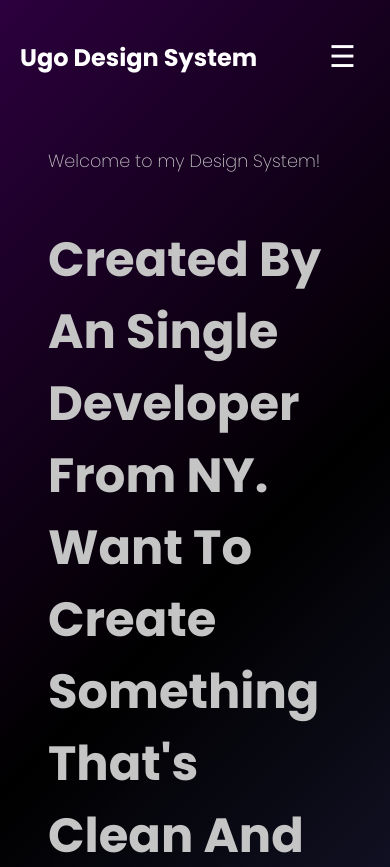
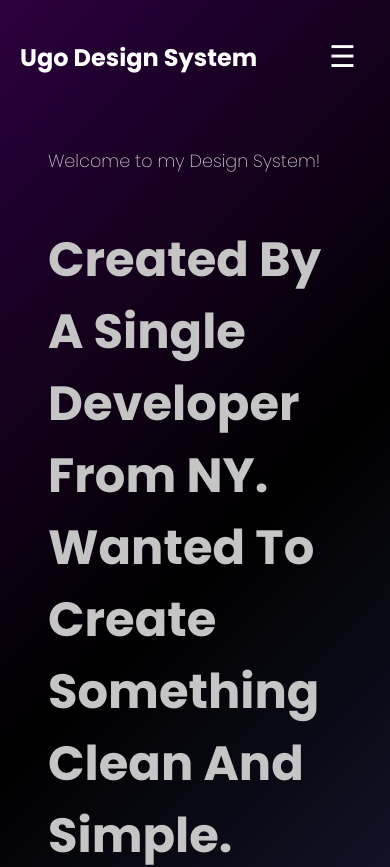
Before and after one commit to Renzzo98/UgoDesignSystem, a React (Create React App) app: page / in a window 390 px wide. Shown: the top 867 px of the page. Built offline with nearby package versions, Linux system fonts and the light colour scheme.

Commit message:
testing mobile view for sideNav scroll

```diff
--- a/src/constants/textContent.ts
+++ b/src/constants/textContent.ts
@@ -1,5 +1,3 @@
-// Need to replace this with an API
-
 export const navigationBar = {
     title: "Ugo Design System",
     navList: [
@@ -10,7 +8,7 @@ export const navigationBar = {
 }
 
 export const explorePage = {
-    header: "Created by an single developer from NY.\n Want to create something that's clean and simple",
+    header: "Created By A Single Developer From NY. Wanted To Create Something Clean And Simple.",
     subHeader: "Welcome to my Design System!",
 
 }
--- a/src/layout/SideNavLayout/SideNavLayout.css
+++ b/src/layout/SideNavLayout/SideNavLayout.css
@@ -31,10 +31,11 @@
 
     .sideNav.mobile {
         width: 120%;
+        height: 3rem;
         display: flex;
         flex-direction: row;
         align-items: center;
-        overflow: scroll;
+        overflow-y: scroll;
         scrollbar-width: none;
         gap: 6rem;
         margin: 0rem 2rem;
```
